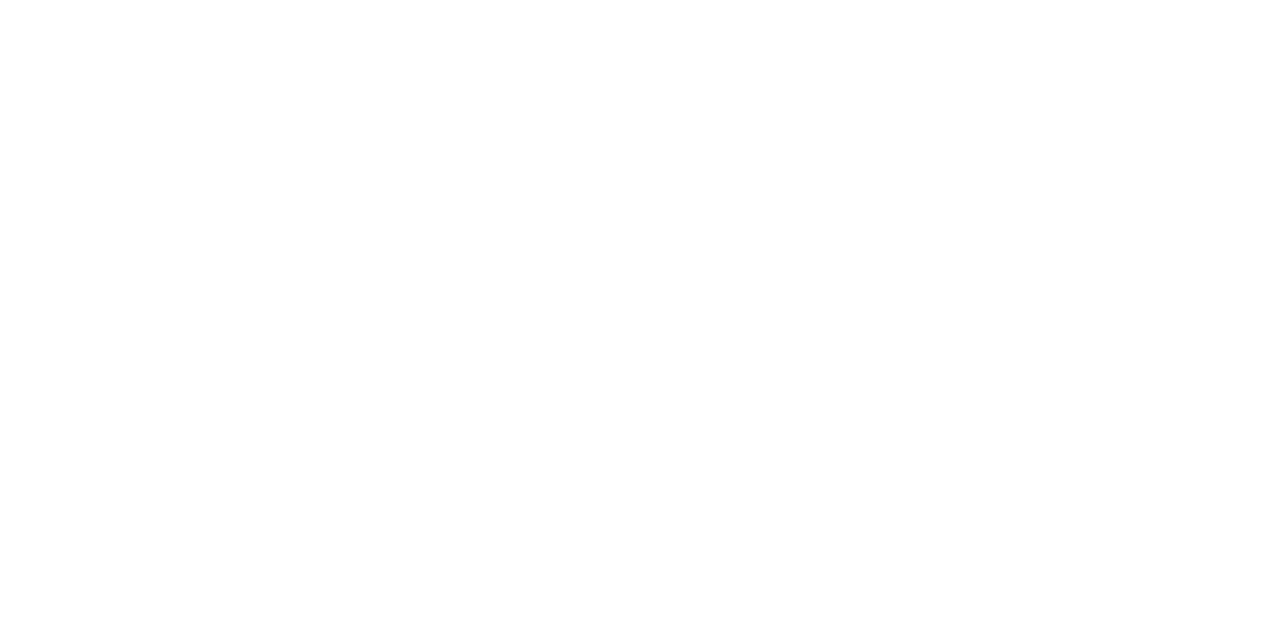
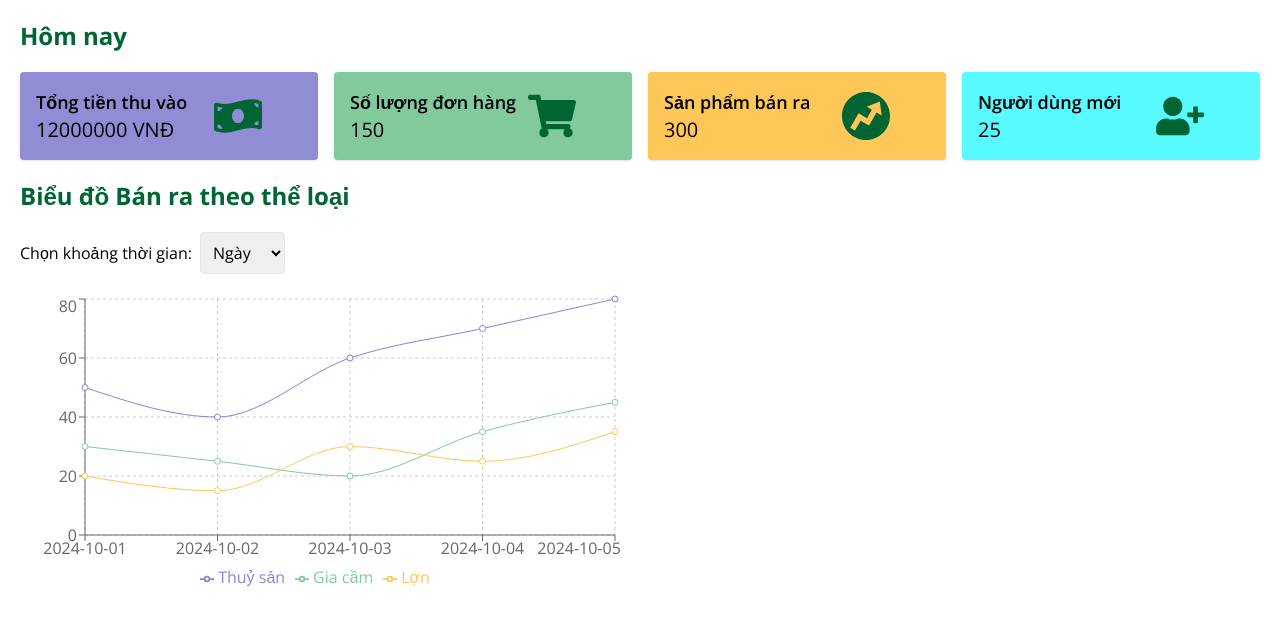
Before and after one commit to Tishocngu26032002/DO_AN, a React (Vite) app in the folder reactjs-ecm/: page /production-statistics in a window 1280 px wide. Before the commit this address had no page. Shown: the top 624 px of the page. Built offline with nearby package versions, Linux system fonts and the light colour scheme.

Commit message:
update css page: register otp login and code UI page Thong ke

```diff
--- a/reactjs-ecm/package.json
+++ b/reactjs-ecm/package.json
@@ -14,6 +14,7 @@
     "@fortawesome/free-solid-svg-icons": "^6.6.0",
     "@fortawesome/react-fontawesome": "^0.2.2",
     "@hookform/resolvers": "^3.9.0",
+    "@mui/x-charts": "^7.22.0",
     "@tanstack/react-query": "^5.59.15",
     "axios": "^1.7.7",
     "react": "^18.3.1",
@@ -21,6 +22,7 @@
     "react-icons": "^5.3.0",
     "react-router-dom": "^6.26.2",
     "react-slider": "^2.0.6",
+    "recharts": "^2.13.1",
     "zod": "^3.23.8"
   },
   "devDependencies": {
--- /dev/null
+++ b/reactjs-ecm/src/components/Admin/Statistics/production-statistics.jsx
@@ -0,0 +1,148 @@
+import React, { useEffect, useState } from "react";
+import { FaMoneyBillWave, FaShoppingCart, FaUserPlus } from "react-icons/fa";
+import { SiBuzzfeed } from "react-icons/si";
+import {
+  LineChart,
+  Line,
+  XAxis,
+  YAxis,
+  Tooltip,
+  Legend,
+  CartesianGrid,
+} from "recharts";
+
+const ProductionStatistics = () => {
+  const [overview, setOverview] = useState({});
+  const [data, setData] = useState([]);
+  const [timeFrame, setTimeFrame] = useState("day");
+
+  useEffect(() => {
+    const fakeOverviewData = {
+      totalRevenue: 12000000,
+      totalOrders: 150,
+      totalProductsSold: 300,
+      newUsers: 25,
+    };
+
+    const generateChartData = () => {
+      if (timeFrame === "day") {
+        return [
+          { date: "2024-10-01", clothing: 50, shoes: 30, accessories: 20 },
+          { date: "2024-10-02", clothing: 40, shoes: 25, accessories: 15 },
+          { date: "2024-10-03", clothing: 60, shoes: 20, accessories: 30 },
+          { date: "2024-10-04", clothing: 70, shoes: 35, accessories: 25 },
+          { date: "2024-10-05", clothing: 80, shoes: 45, accessories: 35 },
+        ];
+      } else if (timeFrame === "week") {
+        return [
+          { date: "Tuần 1", clothing: 200, shoes: 100, accessories: 50 },
+          { date: "Tuần 2", clothing: 250, shoes: 150, accessories: 75 },
+          { date: "Tuần 3", clothing: 300, shoes: 200, accessories: 100 },
+          { date: "Tuần 4", clothing: 350, shoes: 250, accessories: 150 },
+        ];
+      } else if (timeFrame === "month") {
+        return [
+          { date: "2024-05", clothing: 300, shoes: 150, accessories: 100 },
+          { date: "2024-06", clothing: 400, shoes: 200, accessories: 150 },
+          { date: "2024-07", clothing: 350, shoes: 250, accessories: 200 },
+          { date: "2024-08", clothing: 450, shoes: 300, accessories: 250 },
+          { date: "2024-09", clothing: 500, shoes: 350, accessories: 300 },
+          { date: "2024-10", clothing: 600, shoes: 400, accessories: 350 },
+        ];
+      }
+      return [];
+    };
+
+    setOverview(fakeOverviewData);
+    setData(generateChartData());
+  }, [timeFrame]);
+
+  return (
+    <div className="p-5">
+      <h1 className="mb-5 text-2xl font-bold text-[#006532]">Hôm nay</h1>
+      <div className="mb-5 grid grid-cols-4 gap-4">
+        <div className="flex items-center justify-between rounded bg-[#908dd4] p-4 shadow">
+          <div>
+            <h2 className="text-lg font-semibold">Tổng tiền thu vào</h2>
+            <p className="text-xl">{overview.totalRevenue} VNĐ</p>
+          </div>
+          <FaMoneyBillWave className="mr-[40px] text-5xl text-[#006532]" />{" "}
+          {/* Thay đổi kích thước icon */}
+        </div>
+        <div className="flex items-center justify-between rounded bg-[#82ca9d] p-4 shadow">
+          <div>
+            <h2 className="text-lg font-semibold">Số lượng đơn hàng</h2>
+            <p className="text-xl">{overview.totalOrders}</p>
+          </div>
+          <FaShoppingCart className="mr-[40px] text-5xl text-[#006532]" />{" "}
+          {/* Thay đổi kích thước icon */}
+        </div>
+        <div className="flex items-center justify-between rounded bg-[#ffc658] p-4 shadow">
+          <div>
+            <h2 className="text-lg font-semibold">Sản phẩm bán ra</h2>
+            <p className="text-xl">{overview.totalProductsSold}</p>
+          </div>
+          <SiBuzzfeed className="mr-[40px] text-5xl text-[#006532]" />{" "}
+          {/* Thay đổi kích thước icon */}
+        </div>
+        <div className="flex items-center justify-between rounded bg-[#58f9ff] p-4 shadow">
+          <div>
+            <h2 className="text-lg font-semibold">Người dùng mới</h2>
+            <p className="text-xl">{overview.newUsers}</p>
+          </div>
+          <FaUserPlus className="mr-[40px] text-5xl text-[#006532]" />{" "}
+          {/* Thay đổi kích thước icon */}
+        </div>
+      </div>
+
+      <h1 className="mb-5 text-2xl font-bold text-[#006532]">
+        Biểu đồ Bán ra theo thể loại
+      </h1>
+
+      <div className="mb-5">
+        <label className="mr-2">Chọn khoảng thời gian:</label>
+        <select
+          value={timeFrame}
+          onChange={(e) => setTimeFrame(e.target.value)}
+          className="rounded border p-2"
+        >
+          <option value="day">Ngày</option>
+          <option value="week">Tuần</option>
+          <option value="month">Tháng</option>
+        </select>
+      </div>
+
+      {data.length > 0 ? (
+        <LineChart width={600} height={300} data={data}>
+          <CartesianGrid strokeDasharray="3 3" />
+          <XAxis dataKey="date" />
+          <YAxis />
+          <Tooltip />
+          <Legend />
+          <Line
+            type="monotone"
+            dataKey="clothing"
+            stroke="#8884d8"
+            name="Thuỷ sản"
+          />
+          <Line
+            type="monotone"
+            dataKey="shoes"
+            stroke="#82ca9d"
+            name="Gia cầm"
+          />
+          <Line
+            type="monotone"
+            dataKey="accessories"
+            stroke="#ffc658"
+            name="Lợn"
+          />
+        </LineChart>
+      ) : (
+        <p>Không có dữ liệu để hiển thị.</p>
+      )}
+    </div>
+  );
+};
+
+export default ProductionStatistics;
--- a/reactjs-ecm/src/components/OTP/otp.jsx
+++ b/reactjs-ecm/src/components/OTP/otp.jsx
@@ -13,7 +13,7 @@
   const {
     register,
     handleSubmit,
-    formState: { errors },
+    formState: { errors, isDirty },
   } = useForm({
     defaultValues: {
       otp: "",
@@ -43,33 +43,31 @@
   };
 
   return (
-    <div className="flex h-screen items-center justify-center">
-      <div className="mx-2 my-2 w-full max-w-md overflow-hidden rounded-lg bg-white shadow-md">
-        <div className="bg-gray-100 p-6">
-          <p className="relative text-2xl font-medium">
-            Verify OTP
-            <span className="absolute bottom-0 left-0 h-0.5 w-8 bg-gradient-to-r from-[#f37a65] to-[#d64141]" />
+    <div className="flex h-screen items-center justify-center bg-gray-50">
+      <div className="mx-2 my-2 w-full max-w-md overflow-hidden rounded-lg bg-white shadow-lg">
+        <div className="bg-[#006532] p-6">
+          <p className="relative text-2xl font-medium text-white">
+            Xác minh OTP
+            <span className="absolute bottom-0 left-0 h-0.5 w-16 bg-gradient-to-r from-[#f37a65] to-[#d64141]" />
           </p>
         </div>
 
         <form onSubmit={handleSubmit(onSubmit)} className="p-6">
           <div className="mb-4">
-            <label className="block text-sm font-medium">
-              Registered Email:
-            </label>
-            <p className="text-base font-semibold text-gray-700">{email}</p>
+            <label className="mb-1 block font-medium">Email đã đăng ký:</label>
+            <p className="text-base font-semibold text-gray-900">{email}</p>
           </div>
 
           <div className="mb-4">
-            <label htmlFor="otp" className="block text-sm font-medium">
-              Enter OTP:
+            <label htmlFor="otp" className="mb-1 block font-medium">
+              Nhập OTP:
             </label>
             <input
               type="text"
               id="otp"
-              placeholder="Enter OTP"
-              {...register("otp", { required: "OTP is required" })}
-              className="h-11 w-full rounded-md bg-gray-100 pl-3 text-base shadow-sm outline-none transition-all ease-out focus:shadow-lg focus:ring-2 focus:ring-[#ac8ece]"
+              placeholder="Nhập OTP"
+              {...register("otp", { required: "OTP không hợp lệ" })}
+              className="duration-120 h-11 w-full rounded-md border-none bg-gray-100 pl-3 text-base shadow-sm outline-none transition-all ease-out focus:shadow-lg focus:ring-2 focus:ring-[#006532]"
             />
             {errors.otp && (
               <span className="text-red-500">{errors.otp.message}</span>
@@ -80,8 +78,8 @@
           <div>
             <input
               type="submit"
-              value="Verify OTP"
-              className="h-11 w-full cursor-pointer rounded-md border-2 text-base font-medium tracking-wide shadow-md transition-all duration-300 ease-in-out hover:bg-[#e5a62d] hover:text-white"
+              value="Xác minh OTP"
+              className="h-11 w-full cursor-pointer rounded-md bg-[#006532] font-medium tracking-wide text-white shadow-md transition-all duration-300 ease-in-out hover:bg-[#004d26]"
             />
           </div>
         </form>
--- a/reactjs-ecm/src/main.jsx
+++ b/reactjs-ecm/src/main.jsx
@@ -21,6 +21,7 @@
 import ManageProduct from "./components/Admin/ManageProduct/manage-product.jsx";
 import ManageUser from "./components/Admin/ManageUser/manage-user.jsx";
 import Report from "./components/Admin/Report/report.jsx";
+import ProductionStatistics from "./components/Admin/Statistics/production-statistics.jsx";
 
 const queryClient = new QueryClient();
 
@@ -50,6 +51,10 @@
           <Route path="/manage-product" element={<ManageProduct />} />
           <Route path="/manage-user" element={<ManageUser />} />
           <Route path="/report" element={<Report />} />
+          <Route
+            path="/production-statistics"
+            element={<ProductionStatistics />}
+          />
         </Routes>
       </QueryClientProvider>
     </BrowserRouter>
```
Also changed, not shown: reactjs-ecm/src/components/Login/login.jsx (+26 -17 lines), reactjs-ecm/src/components/Register/register.jsx (+56 -57 lines), 1 other file (tests, documents, lock files or other folders).
